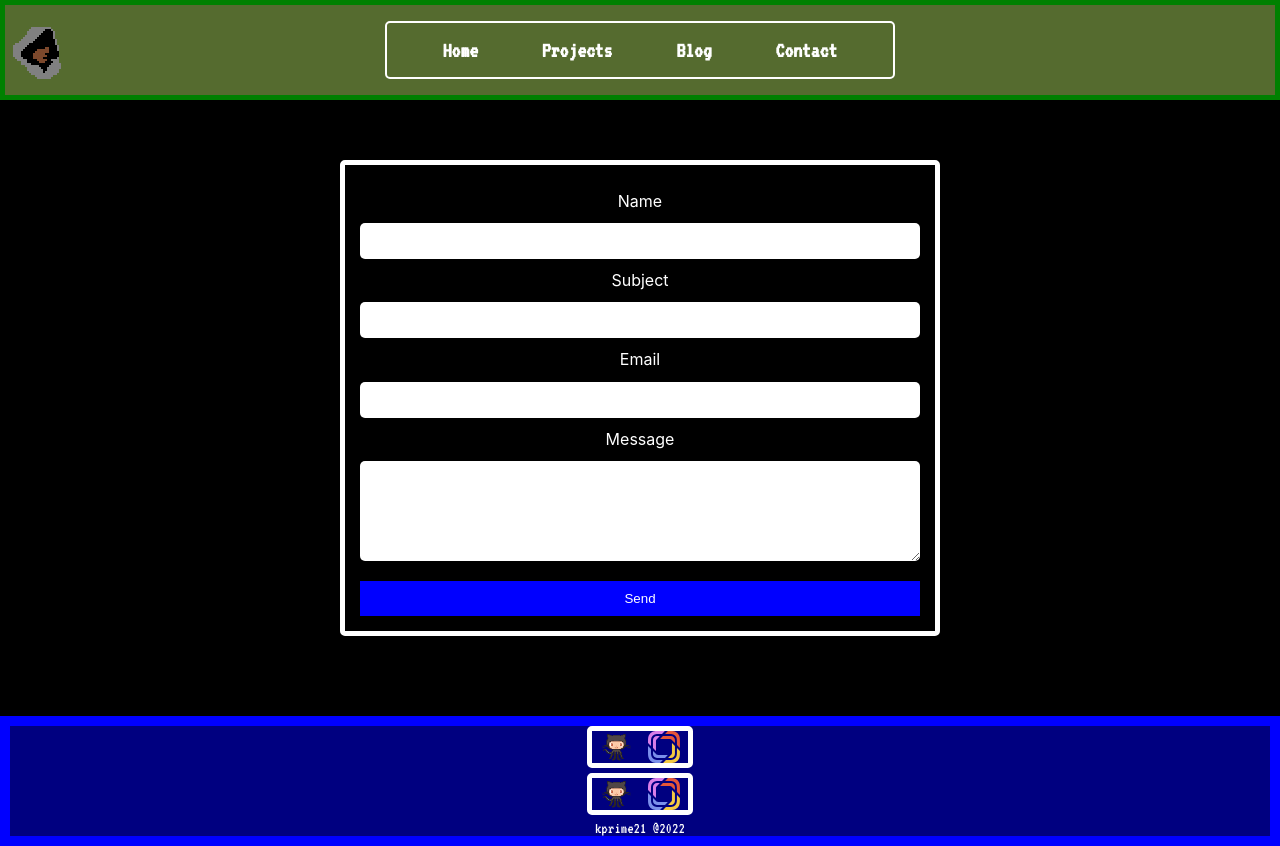
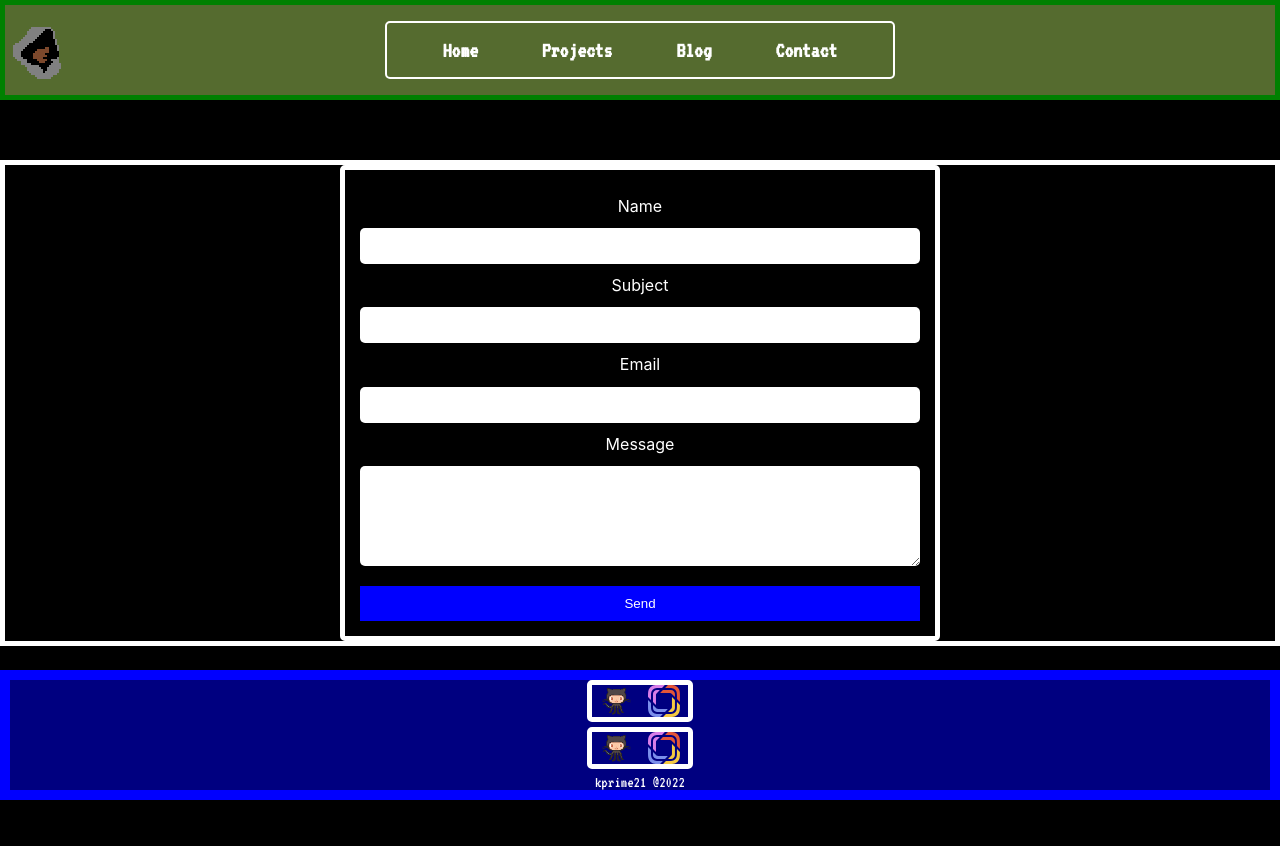
Before and after one commit to kprime21/kprime21-website, a Next.js app: page /contact in a window 1280 px wide. After the commit the page ends 800 px from the top, so only its background shows below. Built offline with nearby package versions, Linux system fonts and the light colour scheme.

Commit message:
need to fix footer on scrollbar

```diff
--- a/components/ContactCard.js
+++ b/components/ContactCard.js
@@ -1,16 +1,18 @@
 import styled from 'styled-components';
 
+const ContactCard = styled.div`
+margin-top:10rem;
 
-const ContactCard = styled.form`
+position:relative;
 
+border: 5px white solid;
+
+`
+const ContactForm = styled.form`
 border: 5px white solid;
 border-radius: 5px;
 color:white;
-
-margin:0 auto;
-margin-top:10rem;
-margin-bottom:5rem;
-
+margin:auto;
 max-width:600px;
 padding: 15px;
 line-height:2rem;
@@ -46,8 +48,8 @@ textarea{
 
 const Contact = () => {
     return(
-
-        <ContactCard  id="contact-form" action="https://formsubmit.co/b7613c49f488d606ef83429e229df12a" method="POST" >
+        <ContactCard>
+            <ContactForm  id="contact-form" action="https://formsubmit.co/b7613c49f488d606ef83429e229df12a" method="POST" >
 
 
         <label>Name</label>
@@ -60,7 +62,10 @@ const Contact = () => {
         <textarea  className = 'input-field' name="message"></textarea>
         <input id="submit-button" type="submit" value="Send"/>
 
+</ContactForm>
+
         </ContactCard>
+
 
     );
 
--- a/components/ProjectList.js
+++ b/components/ProjectList.js
@@ -1,5 +1,6 @@
 import styled from 'styled-components';
 import Image from 'next/image';
+import Link from 'next/link'
 import Game from '../public/dungeoncrawler.png';
 import Tree from '../public/tree.png';
 
@@ -93,7 +94,9 @@ const Projects = () => {
         <ProjectList>
             <ProjectCard>
             <ProjectImageHolder>
+                <Link href = '/blog/website'>
                 <Image className='image' src={Game} width='1920' height='1080'/>
+                </Link>
             </ProjectImageHolder>
             <h1>
                 HELLO
--- a/components/footer.js
+++ b/components/footer.js
@@ -11,7 +11,7 @@ position:absolute;
 background-color:navy;
 width:100%;
 margin:auto;
-bottom:--1em;
+bottom:0;
 left:0;
 
 
```
Lines whose indentation alone changed are shown as unchanged.
